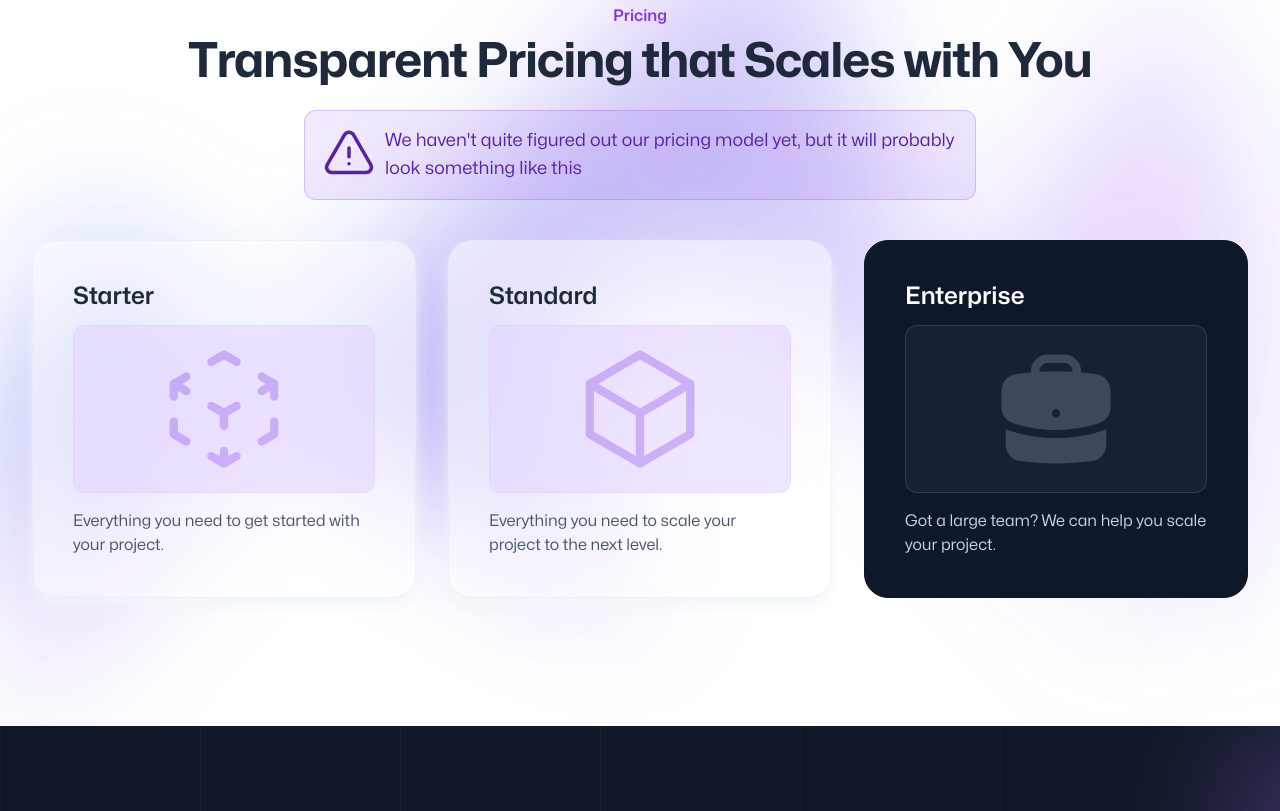
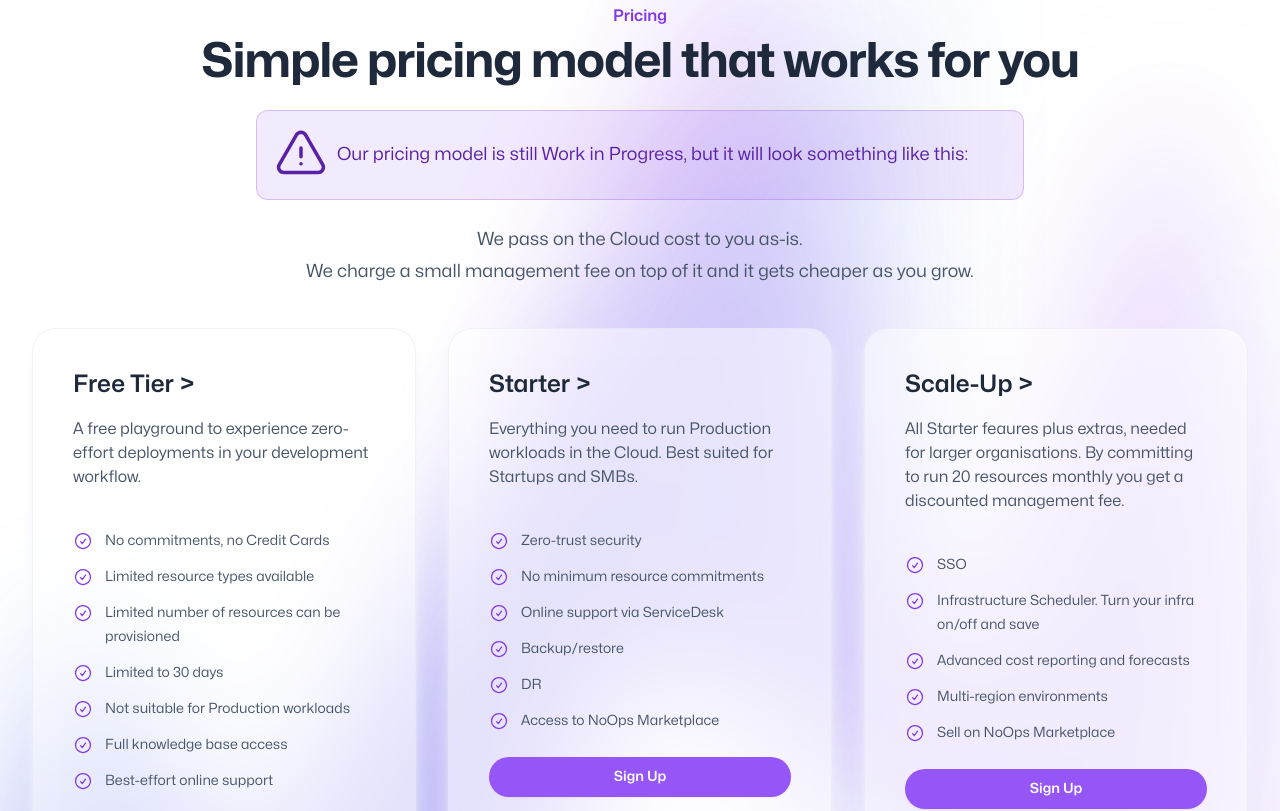
Before and after one commit to getnoops/landing, a React (Vite) app: page / in a window 1280 px wide. Shown: the part 3820-4631 px from the top of the page. Built offline with nearby package versions, Linux system fonts and the light colour scheme.

Commit message:
First stab at new pricing model

```diff
--- a/src/components/Pricing/Pricing.tsx
+++ b/src/components/Pricing/Pricing.tsx
@@ -18,14 +18,25 @@ const frequencies = [
 
 const tiers = [
   {
-    name: "Starter",
-    id: "tier-starter",
+    name: "Free Tier >",
+    id: "tier-free",
     href: "#",
     price: { monthly: "$??", annually: "$??" },
-    description: "Everything you need to get started with your project.",
-    features: [],
+    description: "A free playground to experience zero-effort deployments in your development workflow.",
+    description2: "A free playground to try our platform and its features for 30 days.",
+    description3: "Get hooked on our platform in 30 days for free.",
+    descriptionLong: "TBC",
+    features: [
+      "No commitments, no Credit Cards",
+      "Limited resource types available",
+      "Limited number of resources can be provisioned",
+      "Limited to 30 days",
+      "Not suitable for Production workloads",
+      "Full knowledge base access",
+      "Best-effort online support"
+    ],
     featured: false,
-    cta: "Purchase",
+    cta: "Start Deploying",
 
     iconBg: "bg-noops-200",
     iconBorder: "border-noops-300",
@@ -33,14 +44,42 @@ const tiers = [
     Icon: CubeTransparentIcon,
   },
   {
-    name: "Standard",
-    id: "tier-standard",
+    name: "Starter >",
+    id: "tier-starter",
     href: "#",
     price: { monthly: "$??", annually: "$??" },
-    description: "Everything you need to scale your project to the next level.",
-    features: [],
+    description: "Everything you need to run Production workloads in the Cloud. Best suited for Startups and SMBs.",
+    features: [
+      "Zero-trust security",
+      "No minimum resource commitments",
+      "Online support via ServiceDesk",
+      "Backup/restore",
+      "DR",
+      "Access to NoOps Marketplace"
+    ],
     featured: false,
-    cta: "Purchase",
+    cta: "Sign Up",
+
+    iconBg: "bg-noops-200",
+    iconBorder: "border-noops-300",
+    iconColor: "text-noops-600",
+    Icon: CubeIcon,
+  },
+  {
+    name: "Scale-Up >",
+    id: "tier-scale",
+    href: "#",
+    price: { monthly: "$??", annually: "$??" },
+    description: "All Starter feaures plus extras, needed for larger organisations. By committing to run 20 resources monthly you get a discounted management fee.",
+    features: [
+      "SSO",
+      "Infrastructure Scheduler. Turn your infra on/off and save",
+      "Advanced cost reporting and forecasts",
+      "Multi-region environments",
+      "Sell on NoOps Marketplace"
+    ],
+    featured: false,
+    cta: "Sign Up",
 
     iconBg: "bg-noops-200",
     iconBorder: "border-noops-300",
@@ -52,9 +91,14 @@ const tiers = [
     id: "tier-enterprise",
     href: "#",
     price: "Get in touch",
-    description: "Got a large team? We can help you scale your project.",
-    features: [],
-    featured: true,
+    description: "All Scale-up features plus additional compliance and audit controls.",
+    features: [
+      "Multi-cloud features",
+      "Advanced networking (connectivity with on-prem/DC)",
+      "Advanced compliance controls and reporting",
+      "9/7 phone support"
+    ],
+    featured: false,
     cta: "Contact",
 
     iconBg: "bg-slate-800",
@@ -111,15 +155,58 @@ const Pricing = ({ title, subtitle }: PricingProps) => {
             </p>
           </div>
 
-          <div className="mx-auto mt-6 flex max-w-2xl items-center gap-x-2 rounded-xl border border-noops-500/30 bg-noops-600 bg-opacity-10 p-4 text-noops-800">
+
+          <div className="mx-auto mt-6 flex max-w-3xl items-center gap-x-2 rounded-xl border border-noops-500/30 bg-noops-600 bg-opacity-10 p-4 text-noops-800">
             <div className="flex-initial">
               <ExclamationTriangleIcon className="h-14 w-14 " />
             </div>
             <div className="flex-1 sm:text-lg">
-              We haven't quite figured out our pricing model yet, but it will
-              probably look something like this
+              Our pricing model is still Work in Progress, but it will
+              look something like this:
             </div>
           </div>
+
+          <p className="mx-auto mt-6 max-w-2xl text-center text-lg leading-8 text-slate-600">
+            We pass on the Cloud cost to you as-is. <br/>
+            We charge a small management fee on top of it and it gets cheaper as you grow.
+          </p>
+
+          {/* <div className="mt-16 flex justify-center">
+            <RadioGroup
+              value={frequency}
+              onChange={setFrequency}
+              className="grid grid-cols-2 gap-x-1 rounded-full p-1 text-center text-xs font-semibold leading-5 ring-1 ring-inset ring-slate-200"
+            >
+              <RadioGroup.Label className="sr-only">
+                Payment frequency
+              </RadioGroup.Label>
+              {frequencies.map((option) => (
+                <RadioGroup.Option
+                  key={option.value}
+                  value={option}
+                  className={({ checked }) =>
+                    classNames(
+                      checked ? "text-white" : "text-slate-500",
+                      "relative cursor-pointer rounded-full px-2.5 py-1 transition"
+                    )
+                  }
+                >
+                  {({ checked }) => (
+                    <>
+                      {checked && (
+                        <motion.div
+                          className="absolute inset-0 rounded-full bg-noops-600"
+                          layoutId="checked_bg"
+                        />
+                      )}
+                      <span className="relative">{option.label}</span>
+                    </>
+                  )}
+                </RadioGroup.Option>
+              ))}
+            </RadioGroup>
+            </div> */}
+
 
           <div className="isolate mx-auto mt-10 grid max-w-md grid-cols-1 gap-8 lg:mx-0 lg:max-w-none lg:grid-cols-3">
             {tiers.map((tier) => (
@@ -165,7 +252,7 @@ const Pricing = ({ title, subtitle }: PricingProps) => {
                   {tier.name}
                 </h3>
 
-                <div
+                {/* <div
                   className={classNames(
                     tier.iconBg,
                     tier.iconBorder,
@@ -178,7 +265,7 @@ const Pricing = ({ title, subtitle }: PricingProps) => {
                       "h-1/2 w-1/2 text-opacity-30"
                     )}
                   />
-                </div>
+                </div> */}
 
                 <p
                   className={classNames(
@@ -188,19 +275,8 @@ const Pricing = ({ title, subtitle }: PricingProps) => {
                 >
                   {tier.description}
                 </p>
-                {/* <a
-                  href={tier.href}
-                  aria-describedby={tier.id}
-                  className={classNames(
-                    tier.featured
-                      ? "bg-white/10 text-white hover:bg-white/20 focus-visible:outline-white"
-                      : "bg-noops-500 text-white shadow-sm hover:bg-noops-400 focus-visible:outline-noops-500",
-                    "mt-6 block rounded-full px-3 py-2 text-center text-sm font-semibold leading-6 transition focus-visible:outline focus-visible:outline-2 focus-visible:outline-offset-2"
-                  )}
-                >
-                  {tier.cta}
-                </a> */}
-                {/* <ul
+
+                <ul
                   role="list"
                   className={classNames(
                     tier.featured ? "text-slate-300" : "text-slate-600",
@@ -219,7 +295,21 @@ const Pricing = ({ title, subtitle }: PricingProps) => {
                       {feature}
                     </li>
                   ))}
-                </ul> */}
+                </ul>
+
+                <a
+                  href={tier.href}
+                  aria-describedby={tier.id}
+                  className={classNames(
+                    tier.featured
+                      ? "bg-white/10 text-white hover:bg-white/20 focus-visible:outline-white"
+                      : "bg-noops-500 text-white shadow-sm hover:bg-noops-400 focus-visible:outline-noops-500",
+                    "mt-6 block rounded-full px-3 py-2 text-center text-sm font-semibold leading-6 transition focus-visible:outline focus-visible:outline-2 focus-visible:outline-offset-2"
+                  )}
+                >
+                  {tier.cta}
+                </a>
+
               </div>
             ))}
           </div>
--- a/src/content/Home.tsx
+++ b/src/content/Home.tsx
@@ -101,7 +101,7 @@ const HomeContent = {
   },
 
   pricing: {
-    title: "Transparent Pricing that Scales with You",
+    title: "Simple pricing model that works for you",
     subtitle: "Pricing",
   },
 
```
